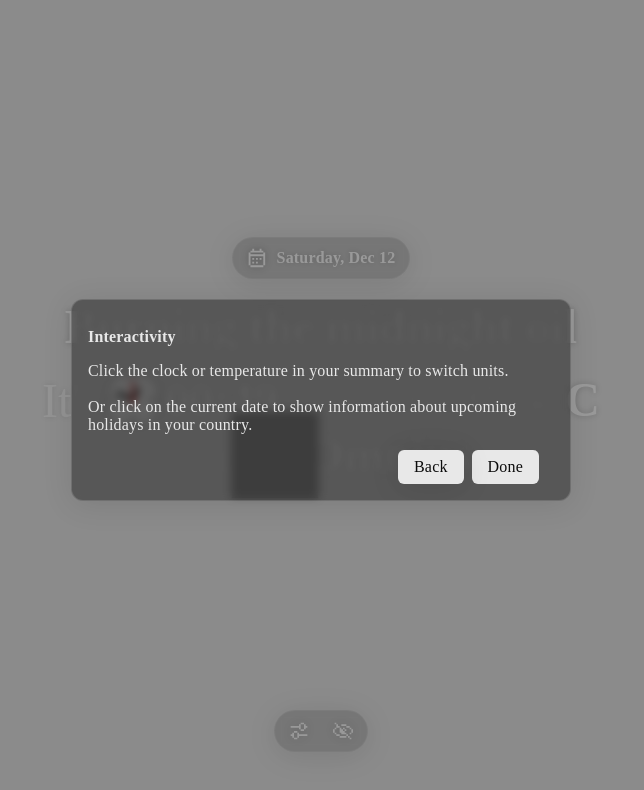
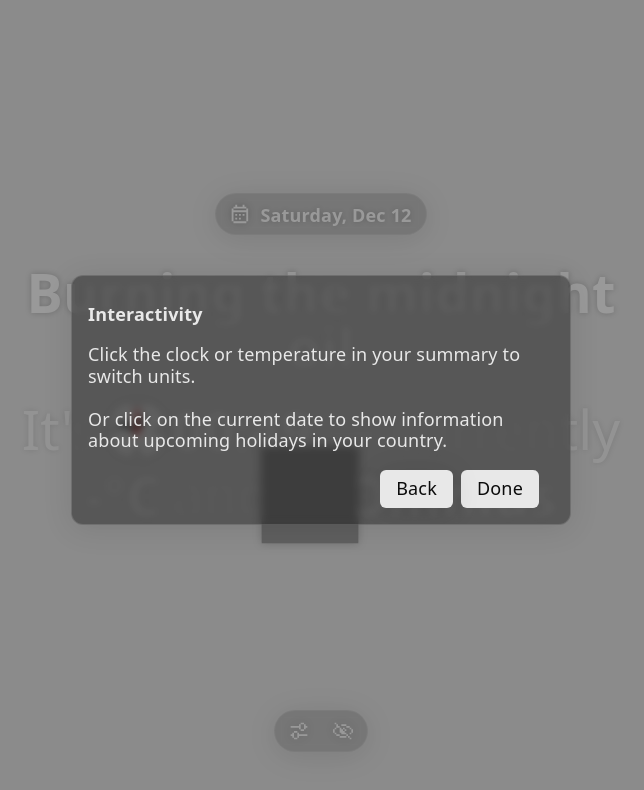
Before and after one commit to iamnabholz/panorama-extension, a Svelte app: page / in a window 1280 px wide. Both pictures are taken after a click on the button "Next". Shown: the top 790 px of the page, without its empty margins (319-963 px from the left). Built offline with nearby package versions, Linux system fonts and the light colour scheme; no server answers; grey boxes are pictures that could not be loaded; a web font is replaced by a local one.

Commit message:
m.1: small style updates and optimizations

```diff
--- a/index.html
+++ b/index.html
@@ -20,7 +20,9 @@
             body {
                 position: relative;
             }
-            body::before {
+
+            body::before,
+            body::after {
                 content: "";
                 position: fixed;
                 inset: 0;
@@ -30,10 +32,25 @@
                 background-size: cover;
                 background-position: center;
                 background-repeat: no-repeat;
-                filter: blur(var(--bg-blur));
-                transform: scale(var(--bg-scale));
                 z-index: -1;
-                transition: all 0.3s ease-out;
+                transition: opacity 0.3s ease-out;
+                will-change: opacity;
+            }
+
+            body::before {
+                /* sharp layer */
+                transform: scale(1);
+            }
+
+            body::after {
+                /* pre-blurred layer */
+                filter: blur(4px);
+                transform: scale(1.04);
+                opacity: 0;
+            }
+
+            body.focused::after {
+                opacity: 1;
             }
         </style>
     </head>
--- a/src/App.svelte
+++ b/src/App.svelte
@@ -58,8 +58,8 @@
     {#if ready}
         <div
             class="sentence-row"
-            in:fly|local={{ delay: 60, y: 120 }}
-            out:fly|local={{ y: 120 }}
+            in:fly={{ delay: 60, y: 120 }}
+            out:fly={{ y: 120 }}
         >
             {#if appState.displayTime}
                 <p class="faint">It's</p>
@@ -91,7 +91,7 @@
 </div>
 
 {#if uiState.showOnboardAtLaunch}
-    <div id="float-overlay" style="margin: 0;">
+    <div id="float-overlay" style="margin: 0;" transition:fade>
         <Onboard />
     </div>
 {/if}
--- a/src/app.css
+++ b/src/app.css
@@ -1,15 +1,3 @@
-@property --bg-blur {
-    syntax: "<length>";
-    inherits: true;
-    initial-value: 0px;
-}
-
-@property --bg-scale {
-    syntax: "<number>";
-    inherits: true;
-    initial-value: 1;
-}
-
 :root {
     --color-black: #0c0c0c;
     --color-white: #e8e8e8;
@@ -32,8 +20,6 @@
         var(--background-color) 100%
     );
     --bg-image: none;
-    --bg-blur: 0px;
-    --bg-scale: 1;
 
     --background-10: color-mix(
         in srgb,
@@ -90,12 +76,24 @@
     -moz-osx-font-smoothing: grayscale;
 }
 
+html {
+    font-size: 18px;
+    -webkit-text-size-adjust: 100%;
+    text-size-adjust: 100%;
+}
+
+html,
+body {
+    overflow: hidden;
+    line-height: 1.2;
+}
+
 @font-face {
     font-family: "PP Sans Rounded";
     src: url("../fonts/PPPangramSansRounded-Bold.otf") format("opentype");
     font-weight: bold;
     font-style: normal;
-    font-display: swap;
+    font-display: block;
 }
 
 @font-face {
@@ -103,13 +101,13 @@
     src: url("../fonts/PPPangramSansRounded-Medium.otf") format("opentype");
     font-weight: normal;
     font-style: normal;
-    font-display: swap;
+    font-display: block;
 }
 
 *,
 *::before,
 *::after {
-    font-family: "PP Sans Rounded";
+    font-family: "PP Sans Rounded", system-ui, sans-serif;
 
     padding: 0;
     margin: 0;
@@ -117,11 +115,6 @@
     outline: none;
 
     box-sizing: border-box;
-}
-
-html,
-body {
-    overflow: hidden;
 }
 
 a {
--- a/src/lib/ControlBar.svelte
+++ b/src/lib/ControlBar.svelte
@@ -4,14 +4,9 @@
     import { appState, persist, uiState } from "./state.svelte";
 
     $effect(() => {
-        document.documentElement.style.setProperty(
-            "--bg-blur",
-            appState.sentenceVisible || uiState.optionsOpen ? "4px" : "0px",
-        );
-
-        document.documentElement.style.setProperty(
-            "--bg-scale",
-            appState.sentenceVisible || uiState.optionsOpen ? "1.04" : "1",
+        document.body.classList.toggle(
+            "focused",
+            appState.sentenceVisible || uiState.optionsOpen,
         );
     });
 
@@ -42,10 +37,7 @@
 
 <div id="control-bar" class="glass">
     {#if uiState.loadingData.length > 0}
-        <span
-            transition:slide={{ axis: "x", duration: 200 }}
-            style="margin-right: 4px;"
-        >
+        <span transition:slide={{ axis: "x", duration: 200 }}>
             <span transition:fade={{ duration: 150 }}>
                 <LoaderIndicator />
             </span>
@@ -138,6 +130,8 @@
         align-items: center;
         justify-content: center;
 
+        line-height: 1;
+
         color: white;
         transition: 150ms ease-out;
     }
@@ -152,7 +146,6 @@
 
     .credits-anchor {
         font-size: 0.8em;
-        padding: 0px 16px 0px 12px;
         border: none;
         flex-direction: column;
         align-items: flex-start;
@@ -166,6 +159,7 @@
     .credits-source {
         font-size: 0.75em;
         opacity: 0.6;
+        margin-bottom: -2px;
     }
 
     a,
--- a/src/lib/Holiday.svelte
+++ b/src/lib/Holiday.svelte
@@ -38,7 +38,7 @@
     onclick={toggleDateExpansion}
     title="See the next holiday in your country."
     disabled={nextHoliday == null}
-    class="glass"
+    class="glass stack"
     class:open={dateExpanded}
 >
     <span class="basic-row">
@@ -145,7 +145,7 @@
 
     button.open {
         background: var(--color-black);
-        height: 96px;
+        height: 106px;
         border-radius: 24px;
         padding: 12px;
     }
--- a/src/lib/Options.svelte
+++ b/src/lib/Options.svelte
@@ -224,32 +224,27 @@
     <div class="section-header" style="padding-top: 24px;">About</div>
     <div class="basic-column about-links">
         <span>{pkg.name} v{pkg.version}</span>
-        <a href="mailto:support@nabholz.work"> support@nabholz.work </a>
+
+        <div class="link-row">
+            <a href="mailto:support@nabholz.work">Support</a>
+            <a target="_blank" href="https://github.com/YOUR_ORG/panorama-tab">
+                GitHub
+            </a>
             <a
                 target="_blank"
                 href="https://nabholz.notion.site/Panorama-Tab-Privacy-Policy-3cc1169905be80589a79cdba1840f806"
             >
                 Privacy Policy
             </a>
-        <span>
-            Icons by
-            <a href="https://pixelarticons.com"> PixelArtIcons </a>
-        </span>
-        <span>
-            Font by
-            <a href="https://pangrampangram.com"> PangramPangram </a>
-        </span>
-        <span>
-            Weather information from
-            <a href="https://openweathermap.org"> OpenWeatherMap </a>
-        </span>
-        <span>
-            Images from
-            <a href="https://unsplash.com"> Unsplash </a>
-        </span>
         </div>
 
-    <br />
+        <p class="credits">
+            Credits: <a href="https://pixelarticons.com">PixelArtIcons</a>,
+            <a href="https://pangrampangram.com">PangramPangram</a>,
+            <a href="https://openweathermap.org">OpenWeatherMap</a>,
+            <a href="https://unsplash.com">Unsplash</a>.
+        </p>
+    </div>
 </div>
 
 <style>
@@ -274,8 +269,25 @@
     }
 
     .about-links {
-        font-size: 0.6em;
+        font-size: var(--panel-text-xs, 0.7em);
         gap: 8px;
+        margin-bottom: 4vh;
+    }
+
+    .link-row {
+        display: flex;
+        gap: 12px;
+        flex-wrap: wrap;
+    }
+
+    .credits {
+        color: var(--white-80);
+        line-height: 1.4;
+    }
+
+    .credits a {
+        color: inherit;
+        border-bottom-color: var(--white-60, currentColor);
     }
 
     .image-link {
```
Lines whose indentation alone changed are shown as unchanged.
